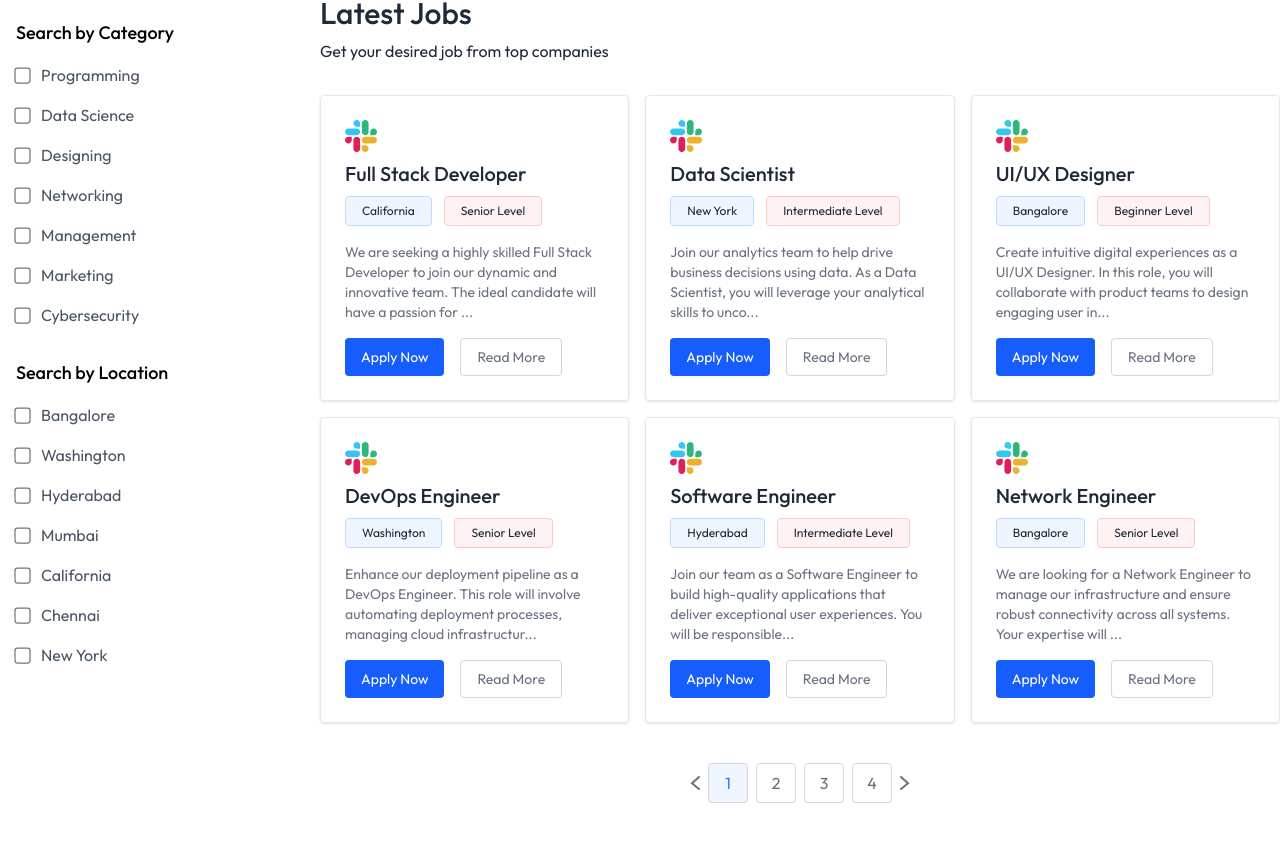
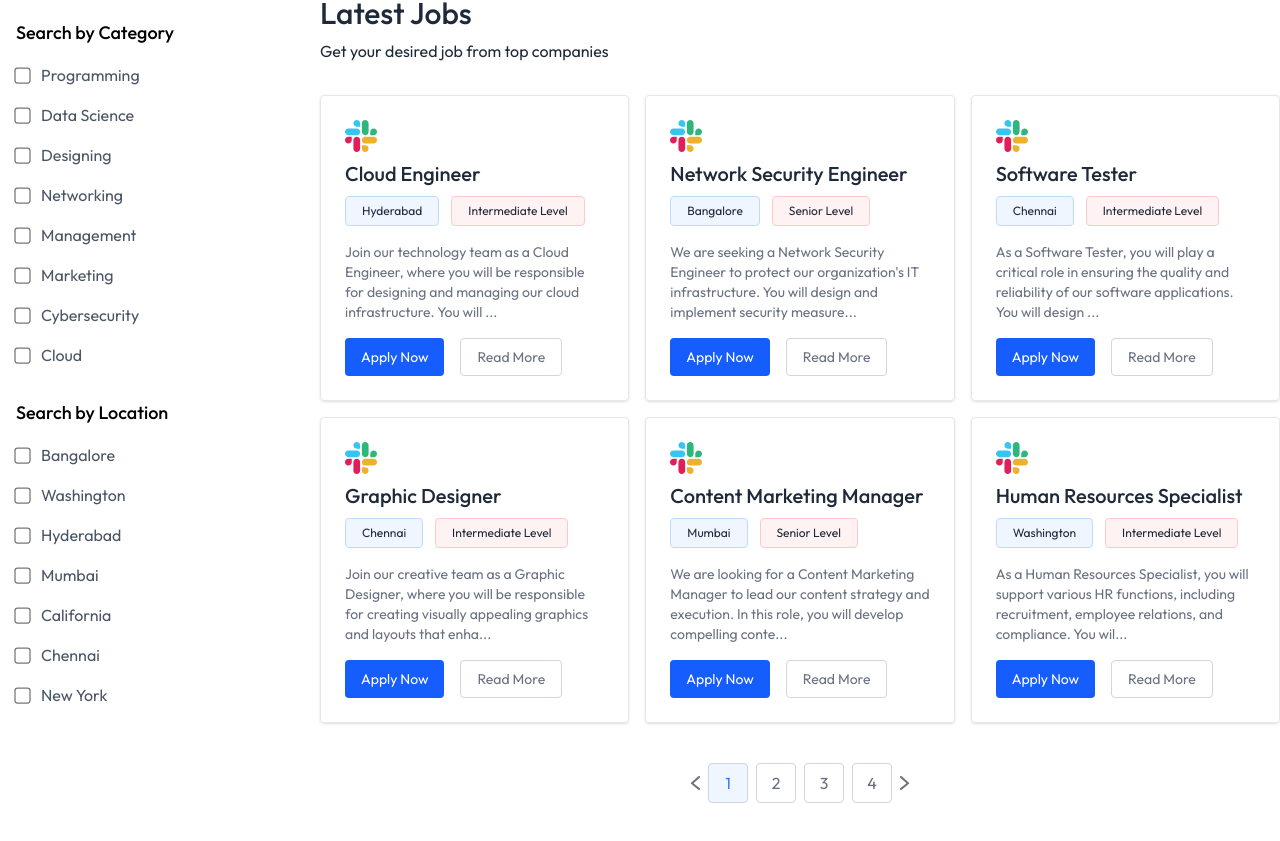
Before and after one commit to fmfahath/job-portal, a React (Vite) app in the folder client/: page / in a window 1280 px wide. Shown: the part 595-1436 px from the top of the page. Built offline with nearby package versions, Linux system fonts and the light colour scheme; no server answers.

Commit message:
client >> JobListing -- filter functions added in useEffect, filtered jobs updated in state and displayed in JobListing.jsx

```diff
--- a/client/src/assets/assets.js
+++ b/client/src/assets/assets.js
@@ -80,6 +80,7 @@
     "Management",
     "Marketing",
     "Cybersecurity",
+    "Cloud"
 ]
 
 export const JobLocations = [
@@ -285,7 +286,7 @@
         </ol>`,
         salary: 53000,
         date: 1729681667114,
-        category: "Programming",
+        category: "Cloud",
     },
     {
         _id: '5',
@@ -450,7 +451,7 @@
         </ol>`,
         salary: 96000,
         date: 1729681667114,
-        category: "Programming",
+        category: "Cloud",
     },
     {
         _id: '10',
@@ -681,7 +682,7 @@
         </ol>`,
         salary: 74000,
         date: 1729681667114,
-        category: "Programming",
+        category: "Cloud",
     },
     {
         _id: '17',
@@ -912,6 +913,6 @@
         </ol>`,
         salary: 102000,
         date: 1729681667114,
-        category: "Programming",
+        category: "Cloud",
     }
 ];
--- a/client/src/components/JobListing.jsx
+++ b/client/src/components/JobListing.jsx
@@ -1,4 +1,4 @@
-import React, { useContext, useState } from 'react'
+import React, { useContext, useEffect, useState } from 'react'
 import { AppContext } from '../context/AppContext'
 import { assets, JobCategories, JobLocations, } from '../assets/assets';
 import JobCard from './JobCard';
@@ -19,6 +19,21 @@
     const handleLocationChange = (location) => {
         setSelectedLocations(prev => prev.includes(location) ? prev.filter(c => c !== location) : [...prev, location])
     }
+
+    useEffect(() => {
+        const matchesCategory = job => selectedCategories.length === 0 || selectedCategories.includes(job.category)
+        const matchesLocation = job => selectedLocations.length === 0 || selectedLocations.includes(job.location)
+        const matchesSearchTitle = job => searchFilter.title === "" || job.title.toLowerCase().includes(searchFilter.title.toLowerCase())
+        const matchesSearchLocation = job => searchFilter.location === "" || job.location.toLowerCase().includes(searchFilter.location.toLowerCase())
+
+        const newFilteredJobs = jobs.slice().reverse().filter(
+            job => matchesCategory(job) && matchesLocation(job) && matchesSearchTitle(job) && matchesSearchLocation(job)
+        )
+
+        setFilteredJobs(newFilteredJobs)
+        setCurrentPage(1)
+
+    }, [jobs, selectedCategories, selectedLocations, searchFilter])
 
     return (
         <div className='container 2xl:px-20 mx-auto flex flex-col lg:flex-row max-lg:space-y-8 py-8'>
@@ -98,7 +113,7 @@
                 <h3 className='font-medium text-3xl py-2' id='job-list'>Latest Jobs</h3>
                 <p className='mb-8'>Get your desired job from top companies</p>
                 <div className='grid grid-cols-1 sm:grid-cols-2 xl:grid-cols-3 gap-4'>
-                    {jobs.slice((currentPage - 1) * 6, currentPage * 6).map((job, index) => (
+                    {filteredJobs.slice((currentPage - 1) * 6, currentPage * 6).map((job, index) => (
                         <JobCard key={index} job={job} />
                     ))}
                 </div>
```
